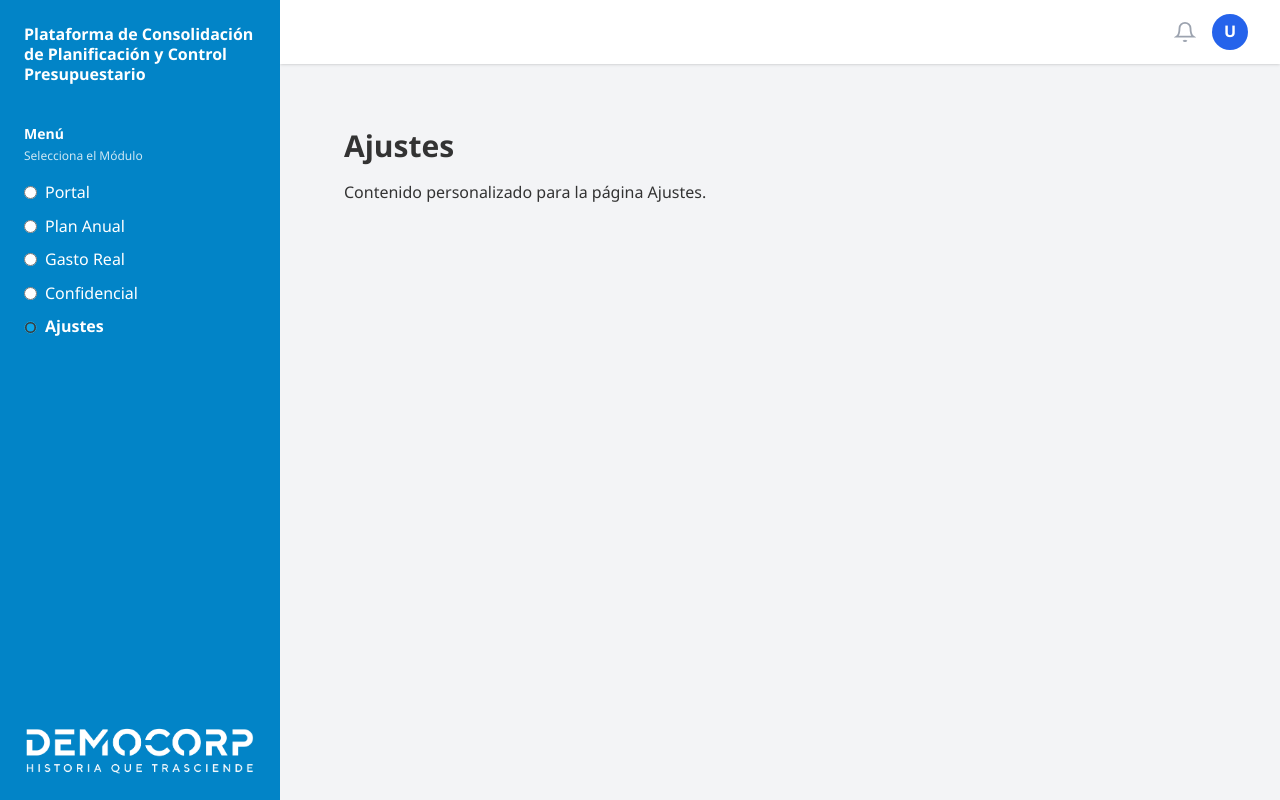
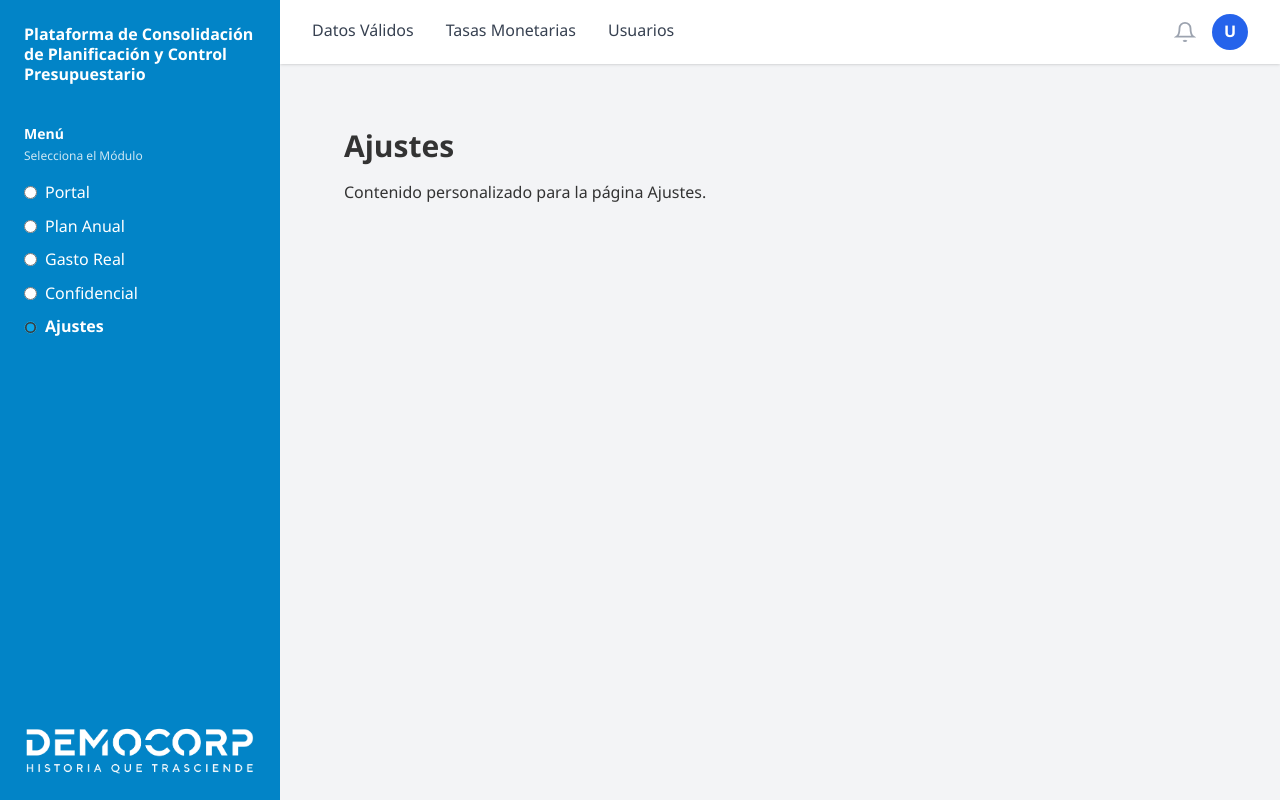
Before and after one commit to cguajardodemocorp/mvp-sistema-presupuesto-anual, an Angular app: page /ajustes in a window 1280 px wide. Built offline with nearby package versions, Linux system fonts and the light colour scheme.

Commit message:
final menu logic

```diff
--- a/src/app/components/main-layout.component.ts
+++ b/src/app/components/main-layout.component.ts
@@ -15,6 +15,23 @@ import { Router, NavigationEnd } from '@angular/router';
         <!-- Header de navegación (oculto en /portal) -->
           <header class="bg-white shadow flex items-center px-8 h-16 sticky top-0 z-20">
               <nav class="flex gap-8" *ngIf="mostrarLinks">
+                <!-- Pestañas para ajustes -->
+                <ng-container *ngIf="isAjustes; else defaultTabs">
+                  <a
+                    [routerLink]="'/ajustes/datos-validos'"
+                    [ngClass]="isActiveAjustesLink('/ajustes/datos-validos') ? 'text-blue-600 font-semibold border-blue-500 border-b-2' : 'text-gray-700 font-medium border-b-2 border-transparent hover:border-blue-500 transition'"
+                  >Datos Válidos</a>
+                  <a
+                    [routerLink]="'/ajustes/tasas-monetarias'"
+                    [ngClass]="isActiveAjustesLink('/ajustes/tasas-monetarias') ? 'text-blue-600 font-semibold border-blue-500 border-b-2' : 'text-gray-700 font-medium border-b-2 border-transparent hover:border-blue-500 transition'"
+                  >Tasas Monetarias</a>
+                  <a
+                    [routerLink]="'/ajustes/usuarios'"
+                    [ngClass]="isActiveAjustesLink('/ajustes/usuarios') ? 'text-blue-600 font-semibold border-blue-500 border-b-2' : 'text-gray-700 font-medium border-b-2 border-transparent hover:border-blue-500 transition'"
+                  >Usuarios</a>
+                </ng-container>
+                <!-- Pestañas por defecto -->
+                <ng-template #defaultTabs>
                   <a
                     [routerLink]="getLink('visualizar')"
                     [ngClass]="isActiveLink('visualizar') ? 'text-blue-600 font-semibold border-blue-500 border-b-2' : 'text-gray-700 font-medium border-b-2 border-transparent hover:border-blue-500 transition'"
@@ -31,6 +48,7 @@ import { Router, NavigationEnd } from '@angular/router';
                     [routerLink]="getLink('eliminar')"
                     [ngClass]="isActiveLink('eliminar') ? 'text-blue-600 font-semibold border-blue-500 border-b-2' : 'text-gray-700 font-medium border-b-2 border-transparent hover:border-blue-500 transition'"
                   >Eliminar</a>
+                </ng-template>
               </nav>
             <div class="ml-auto flex items-center gap-4">
               <button class="relative text-gray-400 hover:text-blue-500">
@@ -64,14 +82,23 @@ export class MainLayoutComponent {
 
   get mostrarLinks(): boolean {
     const url = this.router.url;
-    // Oculta en ajustes y portal
-    if (url.startsWith('/ajustes') || url.startsWith('/portal')) return false;
-    // Solo muestra en las rutas permitidas
+    // Oculta solo en portal
+    if (url.startsWith('/portal')) return false;
+    // Muestra en ajustes y en las rutas permitidas
     return (
       url.startsWith('/plan-anual') ||
       url.startsWith('/gasto-real') ||
-      url.startsWith('/confidencial')
+      url.startsWith('/confidencial') ||
+      url.startsWith('/ajustes')
     );
+  }
+
+  get isAjustes(): boolean {
+    return this.router.url.startsWith('/ajustes');
+  }
+
+  isActiveAjustesLink(path: string): boolean {
+    return this.router.url === path;
   }
   isActiveLink(action: string): boolean {
     const url = this.router.url;
--- /dev/null
+++ b/src/app/pages/ajustes/datos-validos.component.ts
@@ -0,0 +1,15 @@
+import { Component } from '@angular/core';
+import { CommonModule } from '@angular/common';
+
+@Component({
+  selector: 'app-ajustes-datos-validos',
+  standalone: true,
+  imports: [CommonModule],
+  template: `
+    <div class="p-8">
+      <h2 class="text-2xl font-bold mb-4">Datos Válidos</h2>
+      <p>Aquí se gestionan los datos válidos.</p>
+    </div>
+  `
+})
+export class AjustesDatosValidosComponent {}
--- /dev/null
+++ b/src/app/pages/ajustes/tasas-monetarias.component.ts
@@ -0,0 +1,15 @@
+import { Component } from '@angular/core';
+import { CommonModule } from '@angular/common';
+
+@Component({
+  selector: 'app-ajustes-tasas-monetarias',
+  standalone: true,
+  imports: [CommonModule],
+  template: `
+    <div class="p-8">
+      <h2 class="text-2xl font-bold mb-4">Tasas Monetarias</h2>
+      <p>Aquí se gestionan las tasas monetarias.</p>
+    </div>
+  `
+})
+export class AjustesTasasMonetariasComponent {}
--- /dev/null
+++ b/src/app/pages/ajustes/usuarios.component.ts
@@ -0,0 +1,15 @@
+import { Component } from '@angular/core';
+import { CommonModule } from '@angular/common';
+
+@Component({
+  selector: 'app-ajustes-usuarios',
+  standalone: true,
+  imports: [CommonModule],
+  template: `
+    <div class="p-8">
+      <h2 class="text-2xl font-bold mb-4">Usuarios</h2>
+      <p>Aquí se gestionan los usuarios.</p>
+    </div>
+  `
+})
+export class AjustesUsuariosComponent {}
```
Also changed, not shown: src/app/app.routes.ts (+15 -1 lines). Lines whose indentation alone changed are shown as unchanged.
